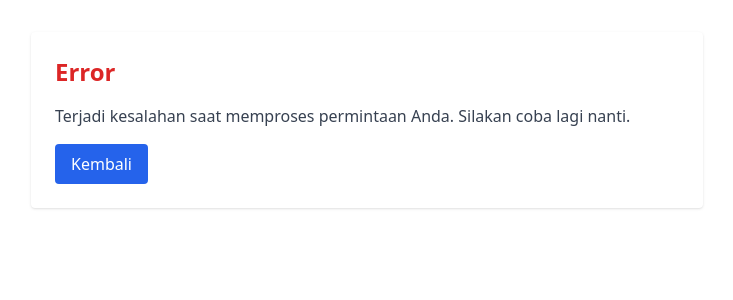
After one commit to ridnvil/product-api-interview, a Flask app: page /error in a window 1280 px wide. The commit adds this page. Shown: the top 300 px of the page, without its empty margins (273-1006 px from the left). Run offline with Flask 3, Linux system fonts and the light colour scheme; some libraries are stand-ins or nearby versions.

Commit message:
handle error

```diff
--- a/app.py
+++ b/app.py
@@ -1,4 +1,5 @@
-from flask import Flask, render_template, request, redirect, url_for, make_response
+from flask import Flask, render_template, request, redirect, url_for, make_response, flash
+from flask import get_flashed_messages
 import requests
 
 app = Flask(__name__)
@@ -8,9 +9,13 @@ FASTAPI_URL = "http://127.0.0.1:8000"
 def home():
     response = requests.get(f"{FASTAPI_URL}/products")
     products = response.json()
-    return render_template("index.html", products=products)
+    messages = get_flashed_messages()
+    return render_template("index.html", products=products, messages=messages)
 
-# Create Product
+@app.route("/error")
+def error():
+    return render_template("error.html")
+
 @app.route("/add_product", methods=["POST"])
 def add_product():
     data = {
@@ -18,10 +23,11 @@ def add_product():
         "price": request.form["price"],
         "quantity": request.form["quantity"]
     }
-    requests.post(f"{FASTAPI_URL}/products", json=data)
+    resp = requests.post(f"{FASTAPI_URL}/products", json=data)
+    if resp.status_code >= 400:
+        return redirect(url_for("error"))
     return redirect(url_for("home"))
 
-# Edit Product
 @app.route("/edit_product/<int:product_id>", methods=["POST"])
 def edit_product(product_id):
     data = {
@@ -29,7 +35,9 @@ def edit_product(product_id):
         "price": request.form["price"],
         "quantity": request.form["quantity"]
     }
-    requests.put(f"{FASTAPI_URL}/products/{product_id}", json=data)
+    resp = requests.put(f"{FASTAPI_URL}/products/{product_id}", json=data)
+    if resp.status_code >= 400:
+        return redirect(url_for("error"))
     return redirect(url_for("home"))
 
 @app.route("/delete_product/<int:product_id>", methods=["POST"])
--- /dev/null
+++ b/templates/error.html
@@ -0,0 +1,11 @@
+{% extends "layout.html" %}
+
+{% block title %}Product API{% endblock %}
+
+{% block content %}
+  <div class="w-full max-w-2xl mx-auto bg-white p-6 rounded shadow">
+    <h1 class="text-2xl font-bold mb-4 text-red-600">Error</h1>
+    <p class="text-gray-700">Terjadi kesalahan saat memproses permintaan Anda. Silakan coba lagi nanti.</p>
+    <a href="{{ url_for('home') }}" class="mt-4 inline-block bg-blue-600 text-white px-4 py-2 rounded hover:bg-blue-700 transition">Kembali</a>
+  </div>
+{% endblock %}
```
Also changed, not shown: templates/index.html (+7 -0 lines).
